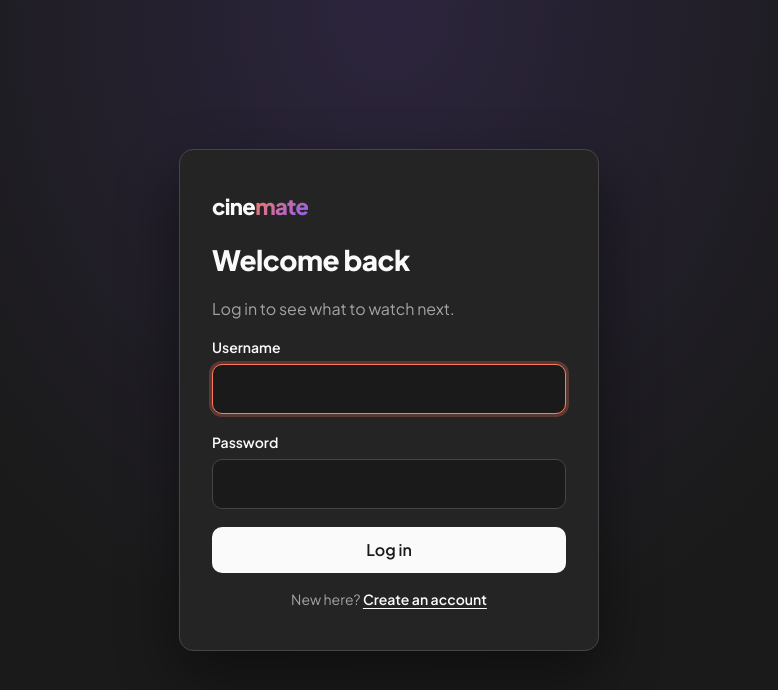
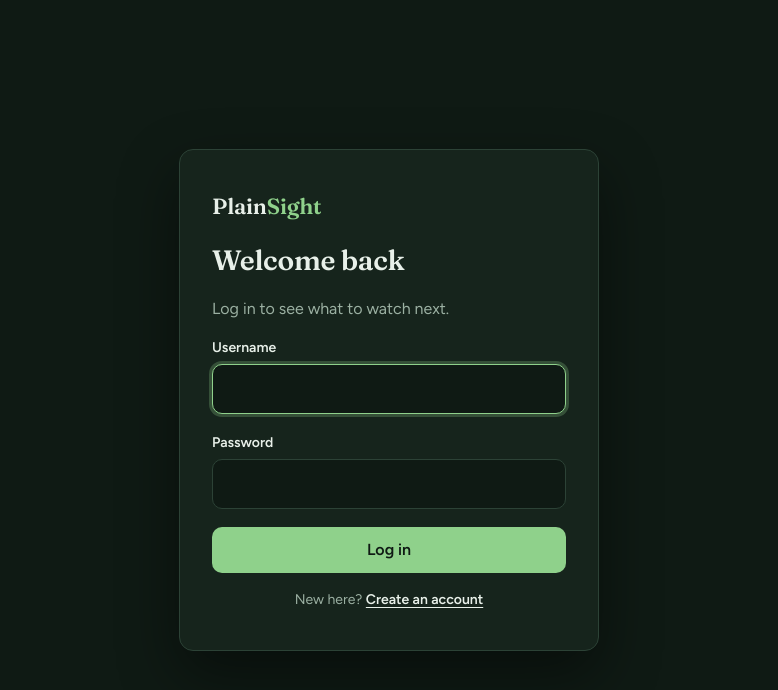
Before and after one commit to Matilde-rad/PSIA2026-2027, a React (Vite) app in the folder frontend/web/: page /login in a window 1280 px wide. Shown: the top 690 px of the page, without its empty margins (251-1029 px from the left). Built offline with nearby package versions, Linux system fonts and the light colour scheme.

Commit message:
style(web): rename to PlainSight with a green theme

```diff
--- a/frontend/web/index.html
+++ b/frontend/web/index.html
@@ -3,14 +3,14 @@
   <head>
     <meta charset="UTF-8" />
     <meta name="viewport" content="width=device-width, initial-scale=1.0" />
-    <meta name="theme-color" content="#1a1a1a" />
+    <meta name="theme-color" content="#0F1A14" />
     <link rel="preconnect" href="https://fonts.googleapis.com" />
     <link rel="preconnect" href="https://fonts.gstatic.com" crossorigin />
     <link
-      href="https://fonts.googleapis.com/css2?family=Plus+Jakarta+Sans:wght@400;500;600;700;800&display=swap"
+      href="https://fonts.googleapis.com/css2?family=Fraunces:opsz,wght@9..144,500..700&family=Figtree:wght@400..800&display=swap"
       rel="stylesheet"
     />
-    <title>Cinemate</title>
+    <title>PlainSight</title>
   </head>
   <body>
     <div id="root"></div>
--- a/frontend/web/src/pages/LoginPage.jsx
+++ b/frontend/web/src/pages/LoginPage.jsx
@@ -38,7 +38,7 @@
     <div className="auth-page">
       <div className="auth-card">
         <span className="wordmark">
-          cine<span>mate</span>
+          Plain<span>Sight</span>
         </span>
         <h1 className="auth-title">Welcome back</h1>
         <p className="auth-subtitle">Log in to see what to watch next.</p>
--- a/frontend/web/src/pages/RegisterPage.jsx
+++ b/frontend/web/src/pages/RegisterPage.jsx
@@ -59,7 +59,7 @@
     <div className="auth-page">
       <div className="auth-card">
         <span className="wordmark">
-          cine<span>mate</span>
+          Plain<span>Sight</span>
         </span>
         <h1 className="auth-title">Create your account</h1>
         <p className="auth-subtitle">Pick a username and a password to get started.</p>
--- a/frontend/web/src/pages/WelcomePage.jsx
+++ b/frontend/web/src/pages/WelcomePage.jsx
@@ -16,7 +16,7 @@
     <div className="auth-page">
       <div className="auth-card auth-card-wide">
         <span className="wordmark">
-          cine<span>mate</span>
+          Plain<span>Sight</span>
         </span>
         <h1 className="auth-title">Welcome, {user.username}</h1>
         <p className="auth-subtitle">
--- a/frontend/web/src/styles.css
+++ b/frontend/web/src/styles.css
@@ -1,26 +1,25 @@
 /*
  * The only stylesheet of the app (imported once from main.jsx).
- * Inspired by Movie Paradise's dark theme; the accent is our own
- * coral-to-violet (theirs is pink-to-purple) and the font is Plus Jakarta Sans.
+ * PlainSight: a deep green dark theme with a solid sage accent,
+ * Fraunces for headings and Figtree for the body.
  */
 
 /* ---------- Design tokens ---------- */
 :root {
-  --bg: #1a1a1a;
-  --surface: #242424;
-  --surface-muted: #2e2e2e;
-  --border: #454545;
-  --text: #fafafa;
-  --text-muted: #a3a3a3;
-  --primary-bg: #fafafa;
-  --primary-text: #1a1a1a;
-  --accent-from: #ff7a5c;
-  --accent-to: #8b5cf6;
-  --accent: linear-gradient(135deg, var(--accent-from), var(--accent-to));
+  --bg: #0f1a14;
+  --surface: #16241c;
+  --surface-muted: #1e3026;
+  --border: #2c4236;
+  --text: #e8f0e9;
+  --text-muted: #9bb0a2;
+  --accent: #8fd18b;
+  --primary-bg: var(--accent);
+  --primary-text: #0f1a14;
   --danger: #f87171;
   --radius: 10px;
   --radius-lg: 14px;
-  --font: 'Plus Jakarta Sans', system-ui, -apple-system, 'Segoe UI', Roboto, sans-serif;
+  --font: 'Figtree', system-ui, -apple-system, 'Segoe UI', Roboto, sans-serif;
+  --font-display: 'Fraunces', Georgia, serif;
   --nav-height: 60px;
   --page-width: 1120px;
   color-scheme: dark;
@@ -54,7 +53,7 @@
 }
 
 :focus-visible {
-  outline: 2px solid var(--accent-from);
+  outline: 2px solid var(--accent);
   outline-offset: 2px;
 }
 
@@ -69,17 +68,15 @@
 }
 
 .wordmark {
-  font-weight: 800;
+  font-family: var(--font-display);
+  font-weight: 600;
   font-size: 22px;
-  letter-spacing: -0.03em;
+  letter-spacing: -0.01em;
   text-decoration: none;
 }
 
 .wordmark span {
-  background: var(--accent);
-  -webkit-background-clip: text;
-  background-clip: text;
-  color: transparent;
+  color: var(--accent);
 }
 
 .nav {
@@ -87,7 +84,7 @@
   top: 0;
   z-index: 10;
   height: var(--nav-height);
-  background: rgba(26, 26, 26, 0.85);
+  background: rgba(15, 26, 20, 0.85);
   backdrop-filter: blur(12px);
   border-bottom: 1px solid var(--border);
 }
@@ -139,8 +136,23 @@
   background: var(--accent);
 }
 
-.nav-logout {
+.nav-end {
   margin-left: auto;
+  display: flex;
+  align-items: center;
+  gap: 12px;
+}
+
+.nav-avatar {
+  display: block;
+  border-radius: 50%;
+  text-decoration: none;
+}
+
+.nav-avatar .avatar {
+  width: 34px;
+  height: 34px;
+  font-size: 13px;
 }
 
 /* ---------- Page ---------- */
@@ -155,9 +167,10 @@
 }
 
 .page-title {
+  font-family: var(--font-display);
   font-size: 32px;
-  font-weight: 800;
-  letter-spacing: -0.02em;
+  font-weight: 600;
+  letter-spacing: -0.01em;
 }
 
 .page-subtitle {
@@ -180,14 +193,14 @@
   transition: background-color 150ms, border-color 150ms, opacity 150ms;
 }
 
-/* Light button, dark text. */
+/* Sage button, dark text. */
 .btn-primary {
   background: var(--primary-bg);
   color: var(--primary-text);
 }
 
 .btn-primary:hover {
-  background: #e5e5e5;
+  background: #a6dca2;
 }
 
 .btn-secondary {
@@ -225,9 +238,7 @@
   display: grid;
   place-items: center;
   padding: 24px;
-  background:
-    radial-gradient(ellipse at top center, rgba(139, 92, 246, 0.16), transparent 60%),
-    var(--bg);
+  background: var(--bg);
 }
 
 .auth-card {
@@ -242,9 +253,10 @@
 }
 
 .auth-title {
+  font-family: var(--font-display);
   font-size: 28px;
-  font-weight: 800;
-  letter-spacing: -0.02em;
+  font-weight: 600;
+  letter-spacing: -0.01em;
 }
 
 .auth-subtitle {
@@ -291,8 +303,8 @@
 }
 
 .field-input:focus {
-  border-color: var(--accent-from);
-  box-shadow: 0 0 0 3px rgba(255, 122, 92, 0.25);
+  border-color: var(--accent);
+  box-shadow: 0 0 0 3px rgba(143, 209, 139, 0.25);
   outline: none;
 }
 
@@ -375,13 +387,14 @@
   gap: 24px;
   padding: 32px;
   margin-bottom: 32px;
-  background: linear-gradient(135deg, rgba(255, 122, 92, 0.10), rgba(139, 92, 246, 0.10)), var(--surface);
+  background: var(--surface);
 }
 
 .profile-name {
+  font-family: var(--font-display);
   font-size: 28px;
-  font-weight: 800;
-  letter-spacing: -0.02em;
+  font-weight: 600;
+  letter-spacing: -0.01em;
 }
 
 .profile-meta {
@@ -401,6 +414,7 @@
 }
 
 .state-title {
+  font-family: var(--font-display);
   font-size: 18px;
   font-weight: 700;
   color: var(--text);
@@ -444,8 +458,9 @@
 }
 
 .section-title {
+  font-family: var(--font-display);
   font-size: 20px;
-  font-weight: 700;
+  font-weight: 600;
 }
 
 .ask-bar {
@@ -460,7 +475,7 @@
 }
 
 .ask-bar:focus-within {
-  border-color: var(--accent-from);
+  border-color: var(--accent);
 }
 
 .ask-input {
@@ -495,7 +510,7 @@
 .chip-selected {
   border-color: transparent;
   background: var(--accent);
-  color: #fff;
+  color: #0f1a14;
 }
 
 /* For you carousel: scrolls sideways inside itself, never the page. */
@@ -533,8 +548,9 @@
 
 .banner-title {
   position: relative;
+  font-family: var(--font-display);
   font-size: clamp(24px, 4vw, 44px);
-  font-weight: 800;
+  font-weight: 600;
   line-height: 1.1;
   text-shadow: 0 1px 8px rgba(0, 0, 0, 0.5);
 }
@@ -548,8 +564,10 @@
 .carousel-lines {
   position: absolute;
   left: 24px;
+  right: 24px;
   bottom: 24px;
   display: flex;
+  flex-wrap: wrap;
   gap: 6px;
 }
 
@@ -619,13 +637,27 @@
   transition: transform 150ms ease;
 }
 
-/* Accent-tinted lift on hover. */
+/* Refresh / Get more under the results. */
+.results-toolbar {
+  display: flex;
+  gap: 8px;
+  align-items: center;
+  flex-wrap: wrap;
+  margin-top: 24px;
+}
+
+.results-note {
+  color: var(--text-muted);
+  font-size: 14px;
+}
+
+/* Lift on hover. */
 .movie-card:hover {
   transform: translateY(-4px);
 }
 
 .movie-card:hover .poster {
-  box-shadow: 0 14px 32px rgba(139, 92, 246, 0.28);
+  box-shadow: 0 14px 32px rgba(0, 0, 0, 0.45);
 }
 
 /* Placeholder poster: a gradient whose hue comes from the title. */
@@ -673,7 +705,7 @@
   color: var(--text-muted);
 }
 
-/* Initials circle with a gradient ring. */
+/* DiceBear face (initials when the image fails) in a sage ring. */
 .avatar {
   width: 44px;
   height: 44px;
@@ -684,10 +716,15 @@
   font-weight: 700;
   font-size: 15px;
   color: var(--text);
-  border: 2px solid transparent;
-  background:
-    linear-gradient(var(--surface-muted), var(--surface-muted)) padding-box,
-    var(--accent) border-box;
+  border: 2px solid var(--accent);
+  background: var(--surface-muted);
+  overflow: hidden;
+}
+
+.avatar img {
+  width: 100%;
+  height: 100%;
+  object-fit: cover;
 }
 
 .avatar-lg {
@@ -823,8 +860,8 @@
 }
 
 .tag-input:focus-within {
-  border-color: var(--accent-from);
-  box-shadow: 0 0 0 3px rgba(255, 122, 92, 0.25);
+  border-color: var(--accent);
+  box-shadow: 0 0 0 3px rgba(143, 209, 139, 0.25);
 }
 
 .tag {
@@ -933,7 +970,7 @@
 }
 
 .search-box:focus-within {
-  border-color: var(--accent-from);
+  border-color: var(--accent);
 }
 
 .user-card {
@@ -965,6 +1002,7 @@
 }
 
 .profile-name {
+  font-family: var(--font-display);
   overflow-wrap: anywhere;
 }
 
@@ -1071,7 +1109,7 @@
   align-items: flex-end;
   gap: 28px;
   padding: 32px;
-  background: linear-gradient(90deg, rgba(26, 26, 26, 0.94) 0%, rgba(26, 26, 26, 0.78) 55%, rgba(26, 26, 26, 0.45) 100%);
+  background: linear-gradient(90deg, rgba(15, 26, 20, 0.94) 0%, rgba(15, 26, 20, 0.78) 55%, rgba(15, 26, 20, 0.45) 100%);
 }
 
 .movie-hero-poster {
@@ -1126,17 +1164,63 @@
   gap: 8px;
 }
 
-.btn-verdict {
-  color: #fff;
-  border-color: transparent;
+.segmented {
+  display: inline-flex;
+  border: 1px solid var(--border);
+  border-radius: var(--radius);
+  overflow: hidden;
+  background: var(--surface-muted);
 }
 
-.btn-liked {
-  background: #15803d;
+.segment {
+  display: inline-flex;
+  align-items: center;
+  gap: 6px;
+  padding: 8px 14px;
+  border: 0;
+  background: transparent;
+  color: var(--text-muted);
+  font: inherit;
+  font-weight: 600;
+  font-size: 14px;
+  cursor: pointer;
 }
 
-.btn-disliked {
-  background: #b91c1c;
+.segment:hover {
+  color: var(--text);
+}
+
+.segment:disabled {
+  opacity: 0.5;
+  cursor: default;
+}
+
+.segment + .segment {
+  border-left: 1px solid var(--border);
+}
+
+.segment-selected {
+  background: rgba(143, 209, 139, 0.14);
+  color: var(--accent);
+}
+
+.segment-add {
+  color: var(--accent);
+}
+
+.segment-add:hover {
+  background: rgba(143, 209, 139, 0.14);
+  color: var(--accent);
+}
+
+.segmented-sm .segment {
+  padding: 6px 10px;
+  font-size: 13px;
+}
+
+.btn-icon {
+  padding: 8px;
+  line-height: 1;
 }
 
 /* Watchlist rows and activity lines share the small poster on the side */
```
